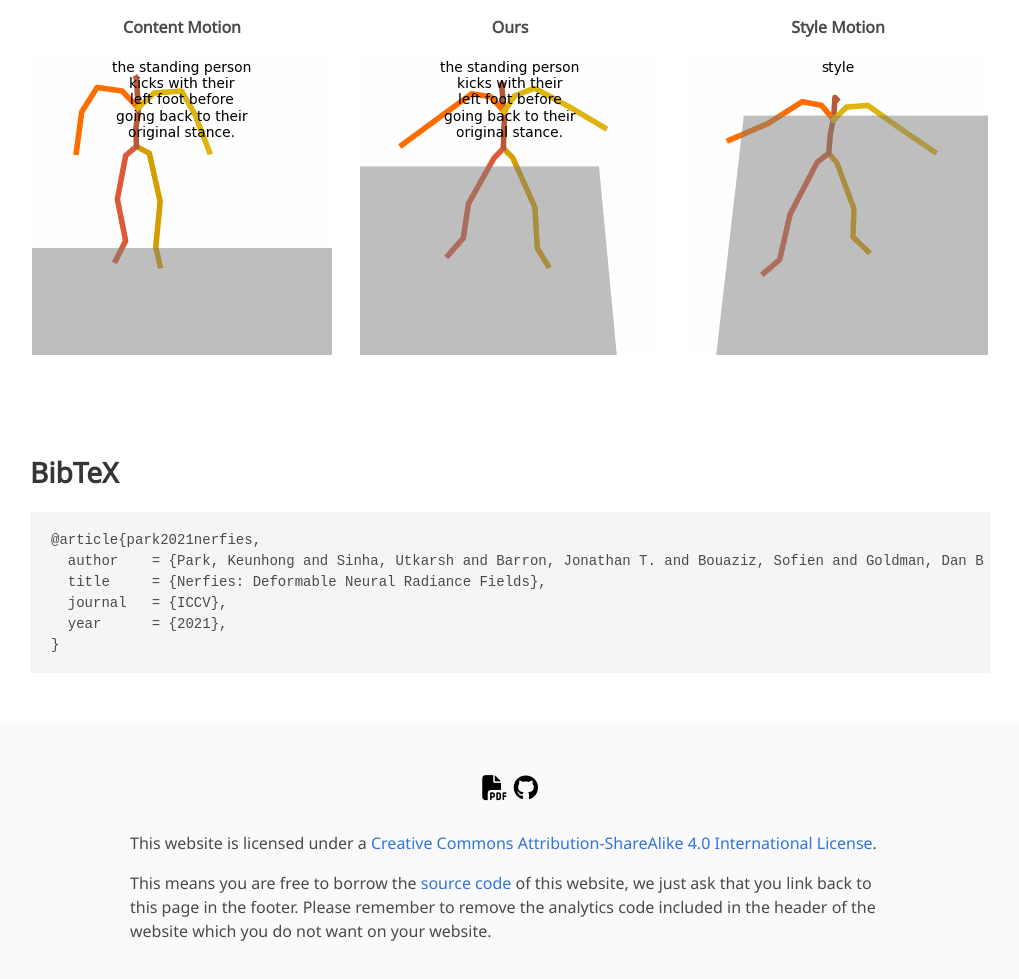
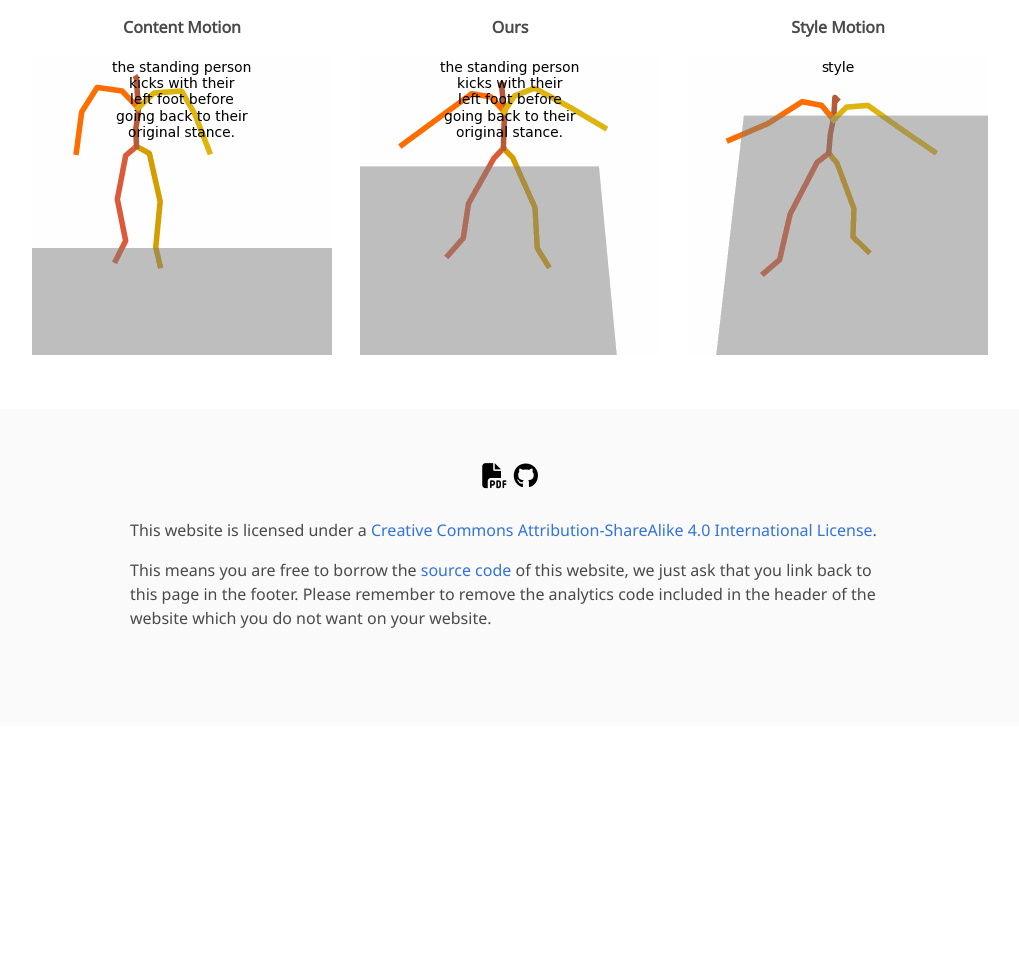
Before and after one commit to 1233chen/ClusterStyle, a plain HTML site: page index.html in a window 1280 px wide. Shown: the part 3968-4947 px from the top of the page, without its empty margins (130-1149 px from the left). After the commit the page ends 4694 px from the top, so only its background shows below. Drawn offline with nearby package versions, Linux system fonts and the light colour scheme; some icons are missing; a web font is replaced by a local one.

Commit message:
Update index.html

```diff
--- a/index.html
+++ b/index.html
@@ -375,18 +375,6 @@
 </section>
 
 
-<section class="section" id="BibTeX">
-  <div class="container is-max-desktop content">
-    <h2 class="title">BibTeX</h2>
-    <pre><code>@article{park2021nerfies,
-  author    = {Park, Keunhong and Sinha, Utkarsh and Barron, Jonathan T. and Bouaziz, Sofien and Goldman, Dan B and Seitz, Steven M. and Martin-Brualla, Ricardo},
-  title     = {Nerfies: Deformable Neural Radiance Fields},
-  journal   = {ICCV},
-  year      = {2021},
-}</code></pre>
-  </div>
-</section>
-
 
 <footer class="footer">
   <div class="container">
```
